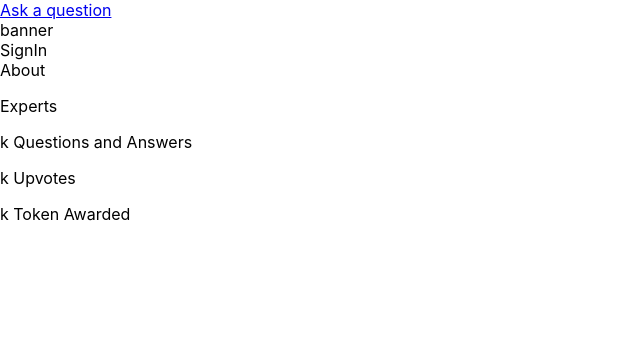
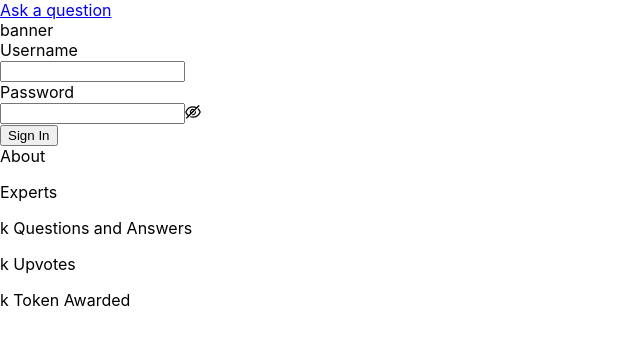
Before and after one commit to wfyhehe/StackOverflow, a React (Create React App) app in the folder react/stackoverflow/: page /signin in a window 1280 px wide. Shown: the top 346 px of the page, without its empty margins (0-640 px from the left). Built offline with nearby package versions, Linux system fonts and the light colour scheme.

Commit message:
finish axios and signin

```diff
--- a/react/stackoverflow/package.json
+++ b/react/stackoverflow/package.json
@@ -3,10 +3,12 @@
   "version": "0.1.0",
   "private": true,
   "dependencies": {
+    "@reduxjs/toolkit": "^1.9.0",
     "@testing-library/jest-dom": "^5.16.5",
     "@testing-library/react": "^13.4.0",
     "@testing-library/user-event": "^13.5.0",
     "antd": "^4.24.1",
+    "axios": "^1.1.3",
     "localforage": "^1.10.0",
     "match-sorter": "^6.3.1",
     "prop-types": "^15.8.1",
@@ -14,6 +16,7 @@
     "react-dom": "^18.2.0",
     "react-router-dom": "^6.4.3",
     "react-scripts": "5.0.1",
+    "redux": "^4.2.0",
     "sort-by": "^1.2.0",
     "web-vitals": "^2.1.4"
   },
--- /dev/null
+++ b/react/stackoverflow/src/api.js
@@ -0,0 +1,7 @@
+import axios from './provider';
+
+export function signIn(username, password) {
+  return axios.post('/api/token/', {
+    username, password
+  });
+}
--- a/react/stackoverflow/src/container/SignIn.js
+++ b/react/stackoverflow/src/container/SignIn.js
@@ -1,10 +1,49 @@
 import {Component} from "react";
+import {Button, Form, Input, Space} from "antd";
+import {signIn} from "../api";
 
-export default class QuestionList extends Component {
+export default class SignIn extends Component {
+
+  onFinish = (valueObj) => {
+    signIn(valueObj.username, valueObj.password).then(data => {
+      localStorage.setItem('token', data.data.token);
+    }).catch(err => {
+      localStorage.removeItem('token');
+    })
+  };
+
   render() {
     return (
-      <div>
-        SignIn
+      <div className="stackoverflow-sign-in">
+        <Form
+          name="basic"
+          labelCol={{span: 8, offset: 0}}
+          wrapperCol={{span: 8, offset: 0}}
+          onFinish={this.onFinish}
+          autoComplete="off"
+        >
+          <Form.Item
+            label="Username"
+            name="username"
+            rules={[{required: true, message: "Please input your username!"}]}
+          >
+            <Input />
+          </Form.Item>
+          <Form.Item
+            label="Password"
+            name="password"
+            rules={[{required: true, message: "Please input your password!"}]}
+          >
+            <Input.Password />
+          </Form.Item>
+          <Form.Item wrapperCol={{offset: 8, span: 16}}>
+            <Space>
+              <Button type="primary" htmlType="submit">
+                Sign In
+              </Button>
+            </Space>
+          </Form.Item>
+        </Form>
       </div>
     );
   }
--- /dev/null
+++ b/react/stackoverflow/src/provider.js
@@ -0,0 +1,16 @@
+import axios from 'axios';
+
+axios.defaults.baseURL = "http://localhost:8000/"
+axios.defaults.headers.post['Content-Type'] = 'application/json;charset=utf-8';
+
+axios.interceptors.request.use(function (config) {
+  const token = localStorage.getItem('token');
+  if (token) {
+    config.headers.Authorization = `Token ${token}`;
+  }
+  return config;
+}, function (error) {
+  return Promise.reject(error);
+});
+
+export default axios;
```
Also changed, not shown: 2 other files (tests, documents, lock files or other folders).
